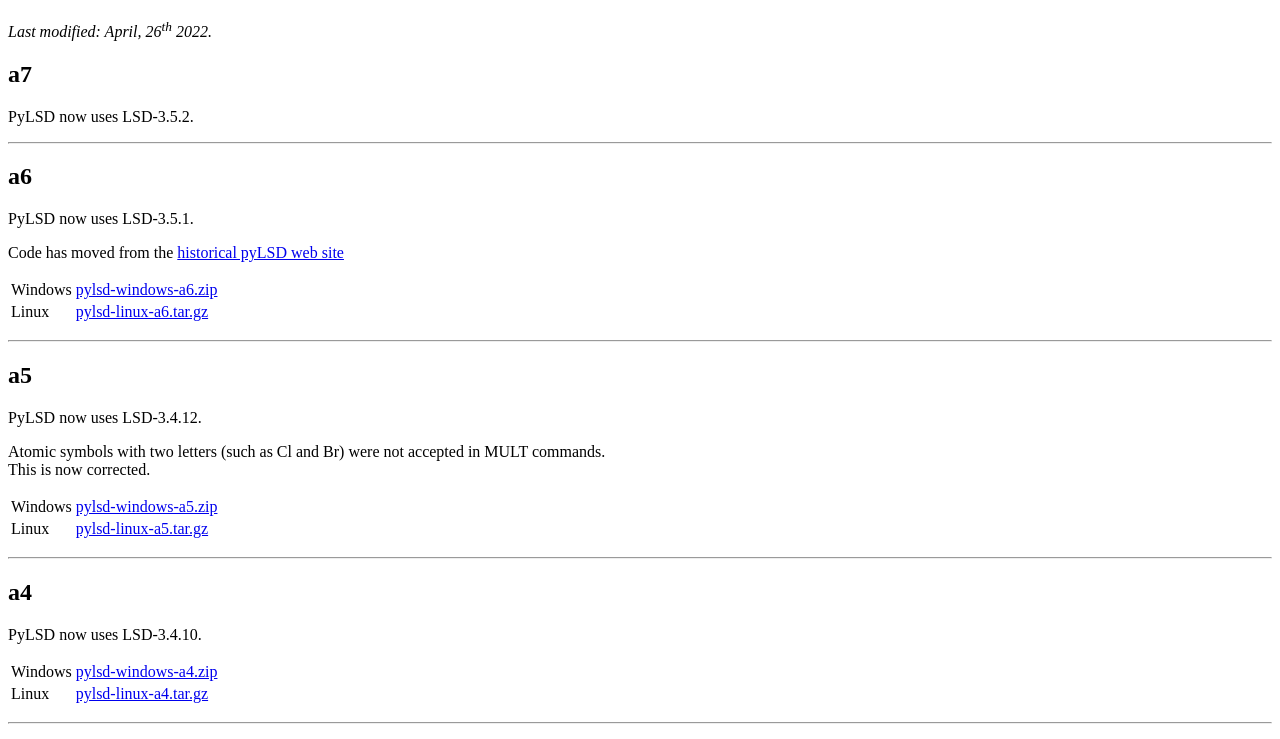
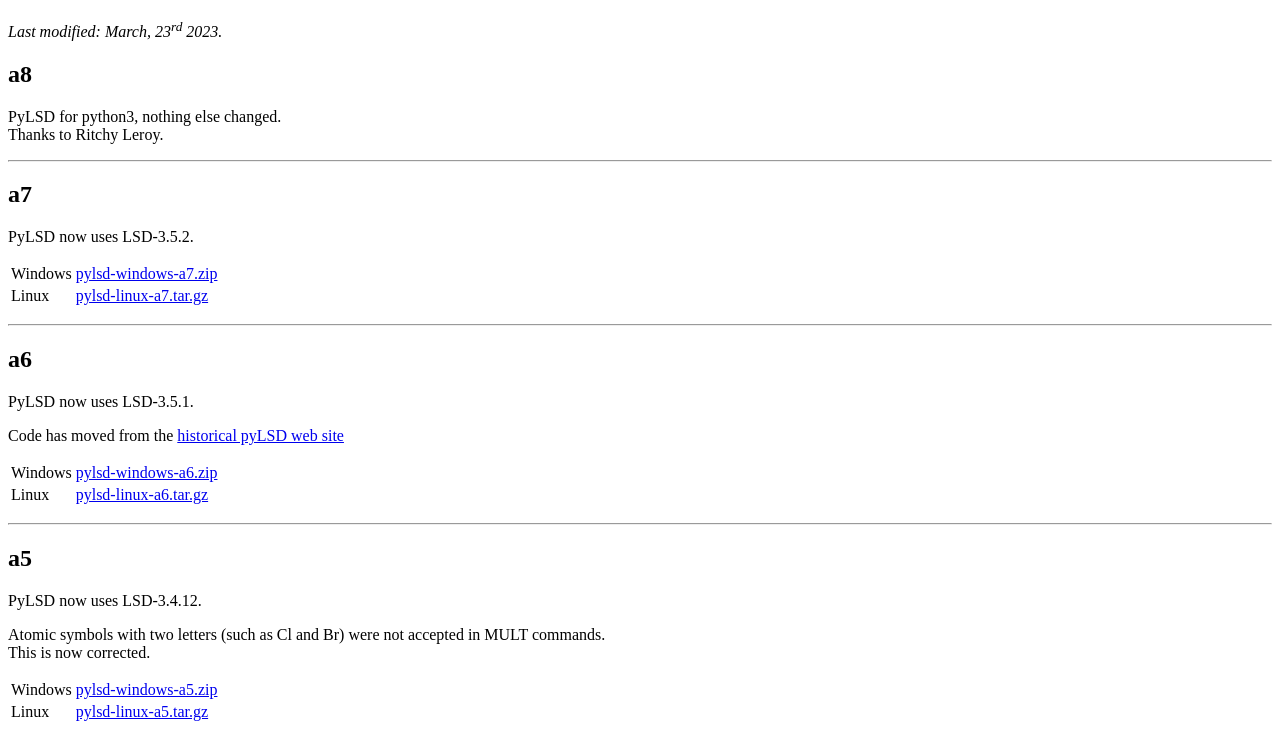
Before and after one commit to nuzillard/PyLSD, a plain HTML site: page HISTORY.html in a window 1280 px wide. Shown: the part 48-787 px from the top of the page. Drawn offline with Linux system fonts and the light colour scheme.

Commit message:
changed to pylsd-a8

```diff
--- a/HISTORY.html
+++ b/HISTORY.html
@@ -9,13 +9,36 @@ PyLSD History
 </h1>
 </center>
 
-<i>Last modified: April, 26<SUP>th</SUP> 2022.</i>
+<i>Last modified: March, 23<SUP>rd</SUP> 2023.</i>
+
+<H2>a8</H2>
+
+<p>
+PyLSD for python3, nothing else changed.<br>
+Thanks to Ritchy Leroy.
+</p>
+
+<hr></hr>
+
 
 <H2>a7</H2>
 
 <p>
 PyLSD now uses LSD-3.5.2.
 </p>
+
+<P>
+<table border="0">
+  <tr>
+    <td>Windows</td>
+    <td><A HREF="https://github.com/nuzillard/LSD_History/blob/main/pylsd-windows-a7.zip">pylsd-windows-a7.zip</A></td>
+  </tr>
+  <tr>
+    <td>Linux</td>
+    <td><A HREF="https://github.com/nuzillard/LSD_History/blob/main/pylsd-linux-a67.tar.gz">pylsd-linux-a7.tar.gz</A></td>
+  </tr>
+</table>
+</P>
 
 <hr></hr>
 
@@ -166,7 +189,7 @@ Initial version.
 Contact
 </h2>
 <p>
-<a href="mailto:jm.nuzillard@univ-reims.fr">jm.nuzillard@univ-reims.fr</a>
+<a href="mailto:jean.marc.nuzillard@gmail.com">jean.marc.nuzillard@gmail.com</a>
 </p>
 </body>
 </html>
```
Also changed, not shown: INSTALL.html (+9 -8 lines), index.html (+6 -5 lines), 2 other files.
